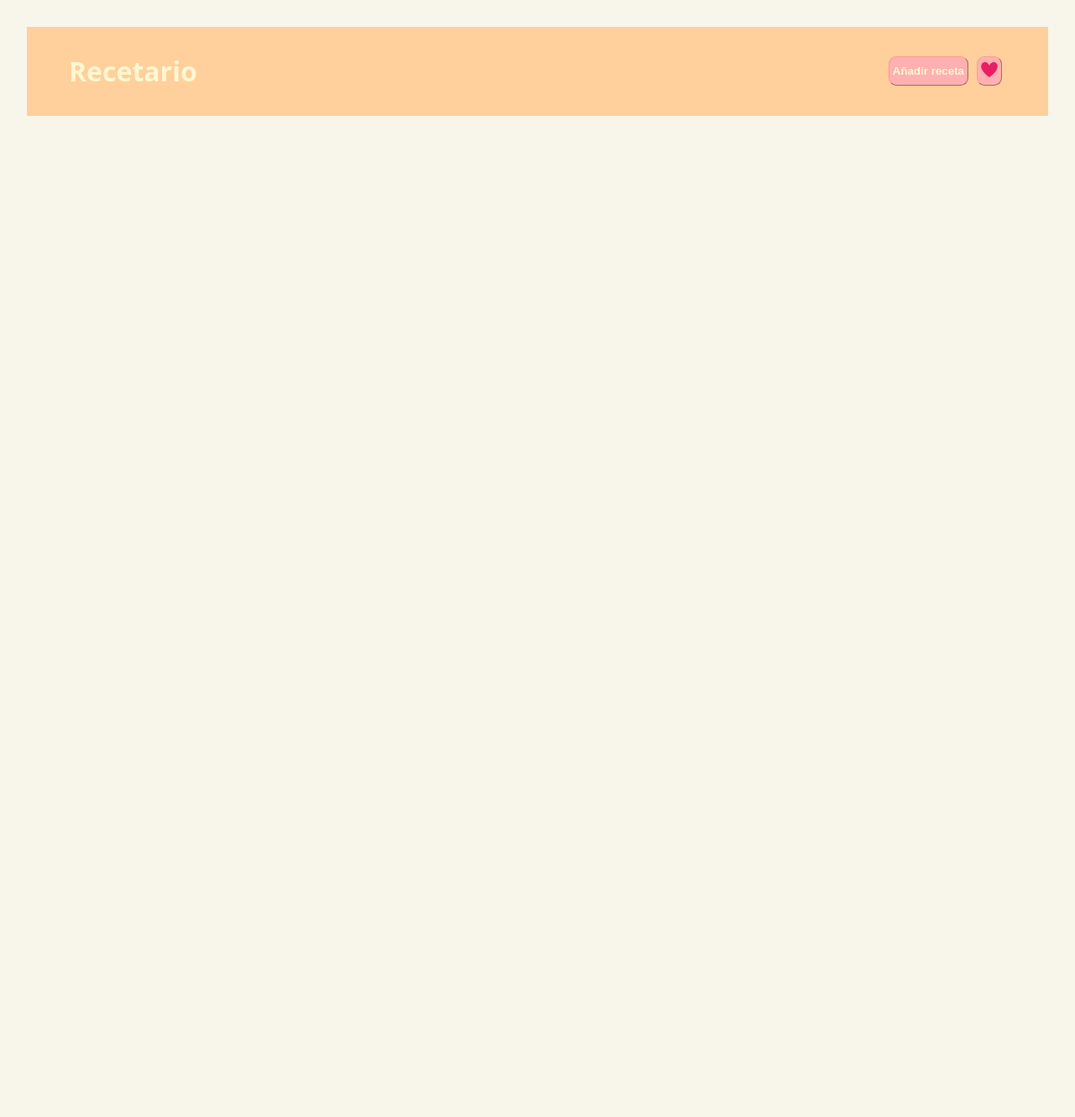
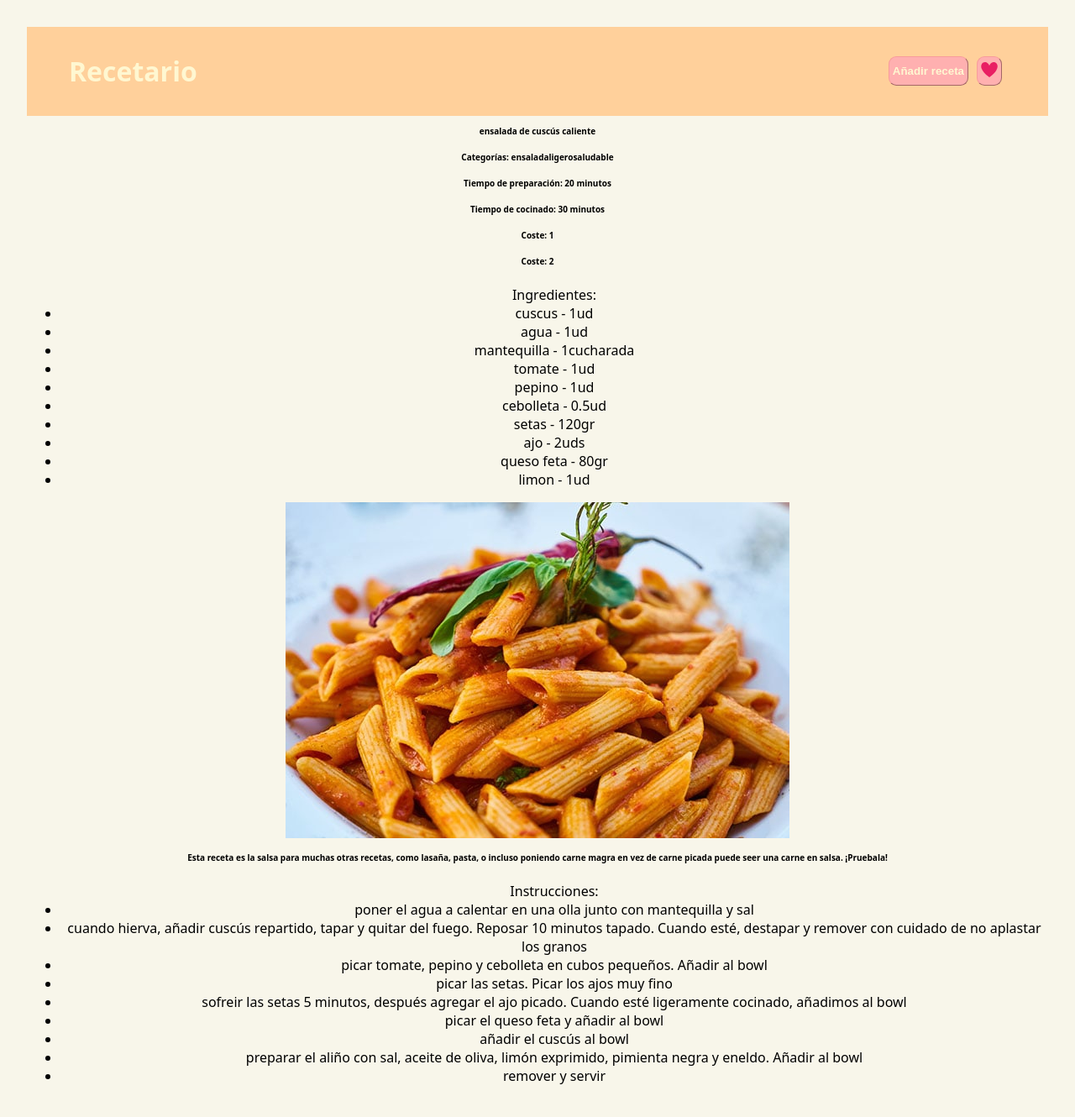
Before and after one commit to Cl1493/recipe-book, a React (Vite) app: page /recipes/1 in a window 1280 px wide. Shown: the top 1330 px of the page at 84% size. Before the commit the page ends 800 px from the top, so only its background shows below. Built offline with nearby package versions, Linux system fonts and the light colour scheme.

Commit message:
useParams-link-startingRecipeDetail

```diff
--- a/public/recipes.json
+++ b/public/recipes.json
@@ -17,6 +17,7 @@
             "preparar el aliño con sal, aceite de oliva, limón exprimido, pimienta negra y eneldo. Añadir al bowl",
             "remover y servir"
         ],
+        "description": "Esta receta es la salsa para muchas otras recetas, como lasaña, pasta, o incluso poniendo carne magra en vez de carne picada puede seer una carne en salsa. ¡Pruebala!",
         "ingredients": [
             {"ingredient": "cuscus",
             "quantity": 1,
@@ -78,6 +79,7 @@
             "salpimentar al gusto",
             "dejar reducir hasta que esté con el espesor deseado"
         ],
+        "description": "Esta receta es la salsa para muchas otras recetas, como lasaña, pasta, o incluso poniendo carne magra en vez de carne picada puede seer una carne en salsa. ¡Pruebala! Naah es broma, esta es una ensalada caliente para que no sea la mitica de lechuga/tomate/cebolla/atún.",
         "ingredients": [
             {"ingredient": "apio",
             "quantity": 1,
--- a/src/components/RecipeCard/RecipeCard.jsx
+++ b/src/components/RecipeCard/RecipeCard.jsx
@@ -4,7 +4,7 @@ import { Link } from 'react-router-dom';
 
 
 function RecipeCard({recipes}) {
-   /*  const {recipeId} = useParams(); */
+
     return (
         <div className="card">
             {/* <Link to='/recipes/detail'> */}
--- a/src/pages/RecipeDetail/RecipeDetail.jsx
+++ b/src/pages/RecipeDetail/RecipeDetail.jsx
@@ -1,8 +1,64 @@
+import { useParams } from "react-router-dom";
 import Navbar from "../../components/Navbar/Navbar";
+import { useEffect, useState } from "react";
+import { getRecipesById } from "../../services/api";
 
 export const RecipeDetail = () => {
+    const {recipeId} = useParams();
+    const [recipe, setRecipe] = useState(null);
+
+    useEffect(() => {
+    async function fetchData() {
+        try {
+            const data = await getRecipesById(Number(recipeId));
+            setRecipe(data);
+            console.log("Recipe alone:", data)
+        } catch (error) {
+            console.log(error);
+        }
+        }
+        fetchData();
+    }, [recipeId]);
+
     return(
+         <>
         <Navbar/>
+       {!recipe ? (
+            <p>Receta no encontrada</p>
+        ) : (
+            <>
+            <div>
+                 <p>{recipe.title}</p>
+            </div>
+            <div>
+                <p>Categorías: {recipe.category}</p>
+                <p>Tiempo de preparación: {recipe.prepTime}</p>
+                <p>Tiempo de cocinado: {recipe.cookTime}</p>
+                <p>Coste: {recipe.cost}</p>
+                <p>Coste: {recipe.rations}</p>
+                <ul>Ingredientes:
+                    {recipe.ingredients.map((ingre, index) => (
+                        <li key={index}>{ingre.ingredient} - {ingre.quantity}{ingre.measure}</li>
+                    ))}
+                </ul>
+            </div>
+            <div>
+                <img src={recipe.image}/>
+            </div>
+            <div>
+                <p>{recipe.description}</p>
+            </div>
+            <div>
+                <ul>Instrucciones:
+                    {recipe.instructions.map((step, index) => (
+                        <li key={index}>{step}</li>
+                    ))}
+                </ul>
+            </div>
+           </>
+       )}
+
+        </>
     );
 }
 
```
Also changed, not shown: src/pages/RecipeDetail/RecipeDetail.css (added).
